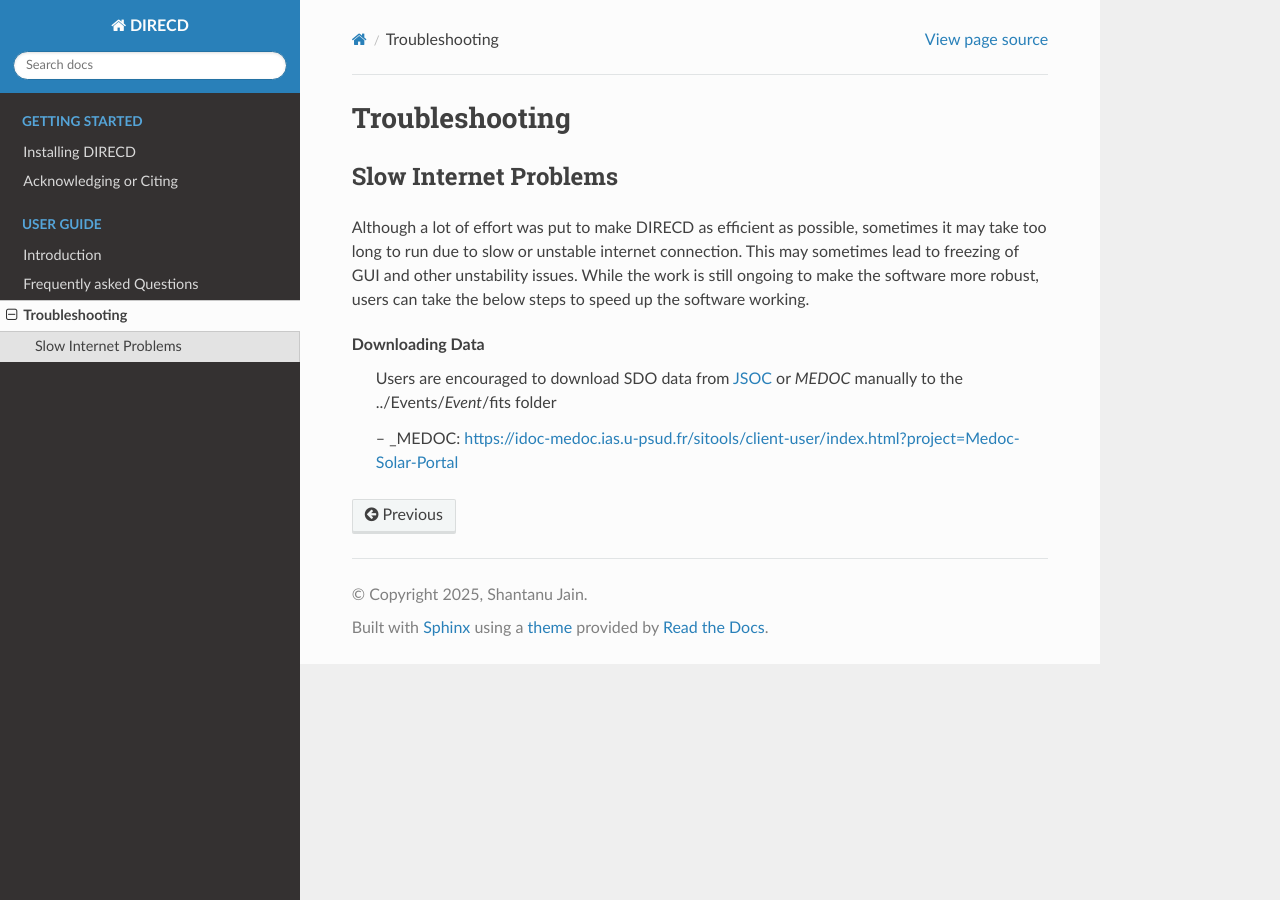
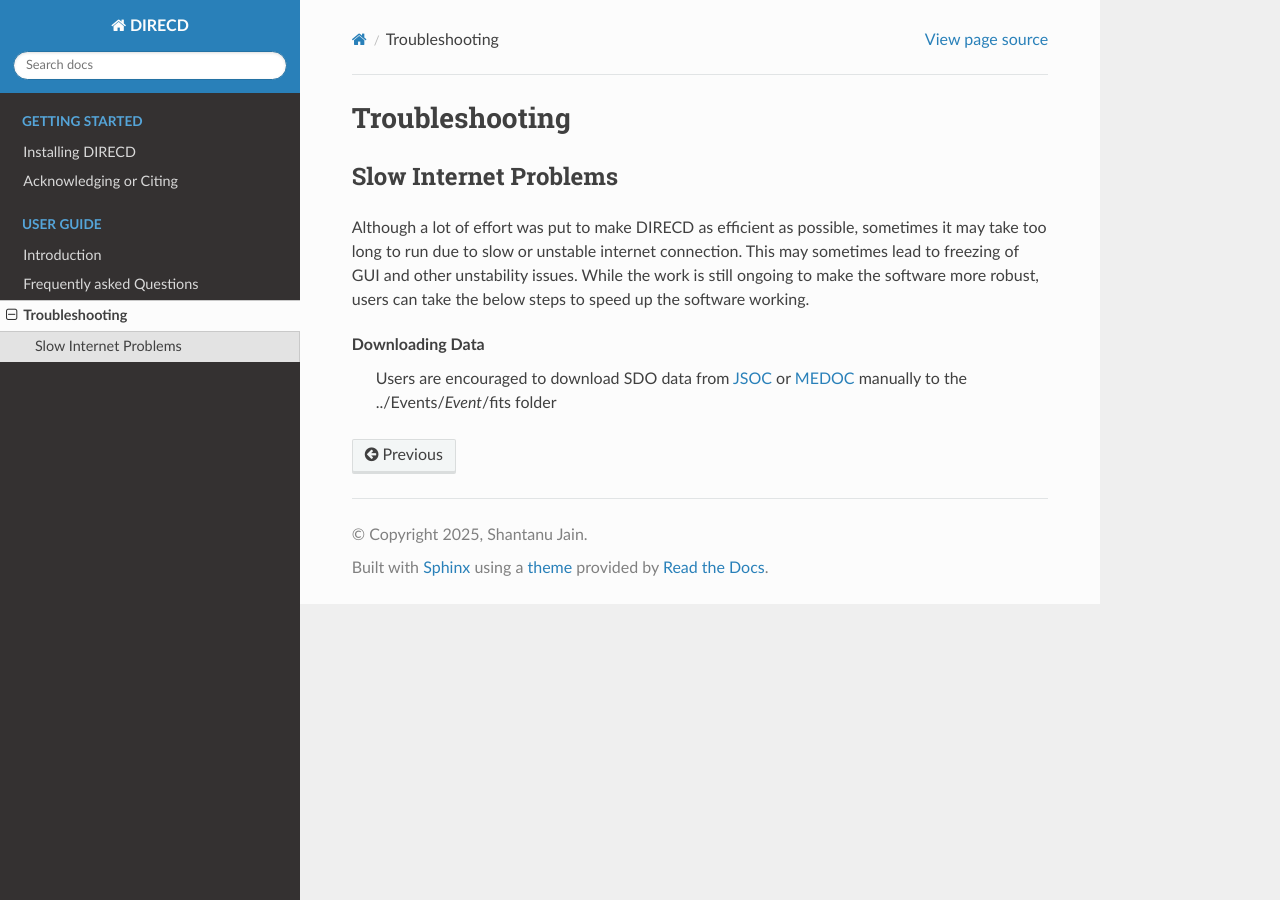
Before and after one commit to jain-shantanu/DIRECD_soft, a Sphinx documentation site: the page built from source/Troubleshooting.rst, in a window 1280 px wide. Built offline with Sphinx 7.4.7 and the Read the Docs theme 3.1.0, drawn with Linux system fonts in a browser that asks for light colours.

Commit message:
Update Troubleshooting.rst

```diff
--- a/source/Troubleshooting.rst
+++ b/source/Troubleshooting.rst
@@ -10,7 +10,7 @@ and other unstability issues. While the work is still ongoing to make the softwa
 take the below steps to speed up the software working.
 
 **Downloading Data**
-    Users are encouraged to download SDO data from `JSOC`_ or `MEDOC` manually to the ../Events/*Event*/fits folder
+    Users are encouraged to download SDO data from `JSOC`_ or `MEDOC`_ manually to the ../Events/*Event*/fits folder
 
     .. _JSOC: http://jsoc.stanford.edu/ajax/exportdata.html?ds=aia.lev1_euv_12s
-    -- _MEDOC: https://idoc-medoc.ias.u-psud.fr/sitools/client-user/index.html?project=Medoc-Solar-Portal
+    .. _MEDOC: https://idoc-medoc.ias.u-psud.fr/sitools/client-user/index.html?project=Medoc-Solar-Portal
```
